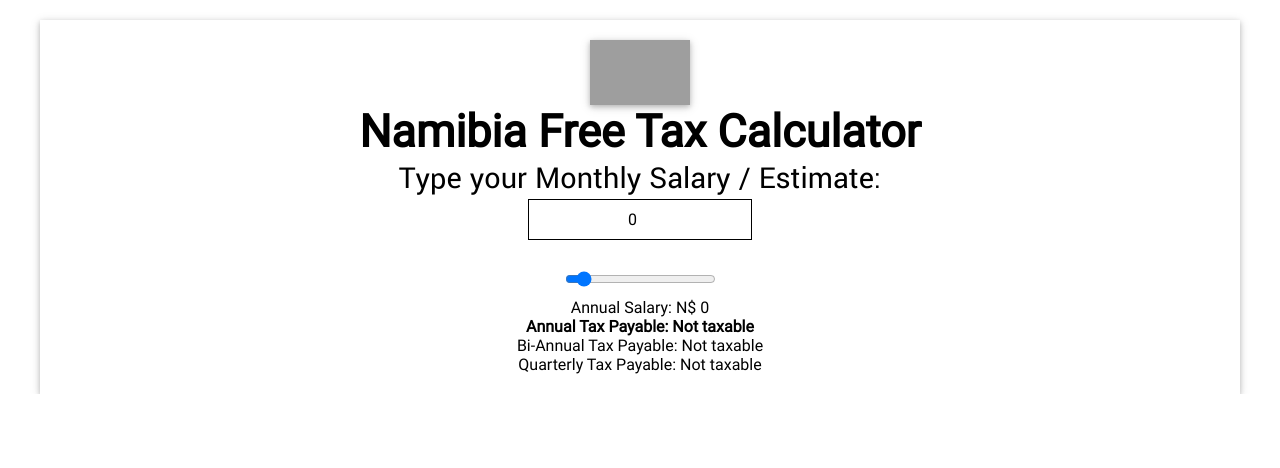
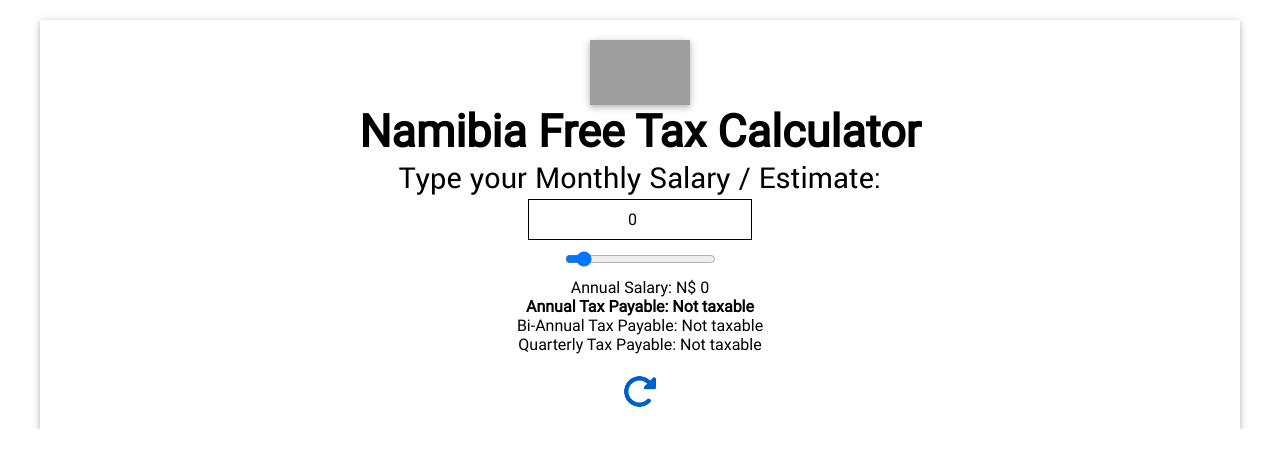
Before and after one commit to dym061/namfreetaxcalc, a Next.js app: page / in a window 1280 px wide. Shown: the top 468 px of the page. Built offline with nearby package versions, Linux system fonts and the light colour scheme; grey boxes are pictures that could not be loaded.

Commit message:
reset feature integration

```diff
--- a/package.json
+++ b/package.json
@@ -11,6 +11,7 @@
   "dependencies": {
     "next": "13.2.4",
     "react": "18.2.0",
-    "react-dom": "18.2.0"
+    "react-dom": "18.2.0",
+    "react-fontawesome": "^1.7.1"
   }
 }
--- a/src/pages/index.js
+++ b/src/pages/index.js
@@ -96,6 +96,14 @@ export default function Home() {
       setAmount(event.target.value);
     };
 
+	const handleReset = () => {
+		setAmount(0);
+		setYearly(0);
+		setResponse('Not taxable');
+		setBiannual('Not taxable');
+		setQuarterly('Not taxable');
+	};
+
 	const handleSliderWheel = (event) => {
 	  event.preventDefault();
 
@@ -116,7 +124,7 @@ export default function Home() {
 					</div>
 					<h1 className="txtbold h4 txtfont2 txtcenter">Namibia Free Tax Calculator</h1>
 					<p className="h5 txtfont1 txtcenter">Type your Monthly Salary / Estimate:</p>
-					<div className="dflex mb3">
+					<div className="dflex">
 						<input
 							type="number"
 							step="500"
@@ -145,6 +153,19 @@ export default function Home() {
 						<p className="txtcenter">Bi-Annual Tax Payable: {biannual}</p>
 						<p className="txtcenter">Quarterly Tax Payable: {quarterly}</p>
 					</div>
+					<div className="dflex">
+						<Image
+							width={35}
+							height={35}
+							src="/rotate-right-solid.png"
+							alt="Reset Button"
+							className="mxauto mt3 fillblue"
+							onClick={handleReset}
+						/>
+
+
+					</div>
+
 				</div>
 			</div>
 		</section>
--- a/src/styles/style.css
+++ b/src/styles/style.css
@@ -14,12 +14,16 @@
 
 .dflex {display: flex;}
 
+.fillblue {filter: invert(15%) sepia(99%) saturate(5040%) hue-rotate(203deg) brightness(95%) contrast(102%);}
+
 .h4 {font-size: 45px;}
 .h5 {font-size: 32px;}
 
 .mb3 {margin-bottom: 20px;}
 
 .mr1 {margin-right: 5px;}
+
+.mlauto{margin-left: auto!important;}
 
 .mxauto {
   margin-left:auto;
@@ -41,6 +45,8 @@
 
 .txtupper {text-transform: uppercase;}
 
+.w100p{width: 100px;}
+
 @media screen and (max-width: 768px)
  {
 	.h4 {font-size: 30px;}
```
Also changed, not shown: public/rotate-right-solid.png (added), 1 other file (tests, documents, lock files or other folders).
